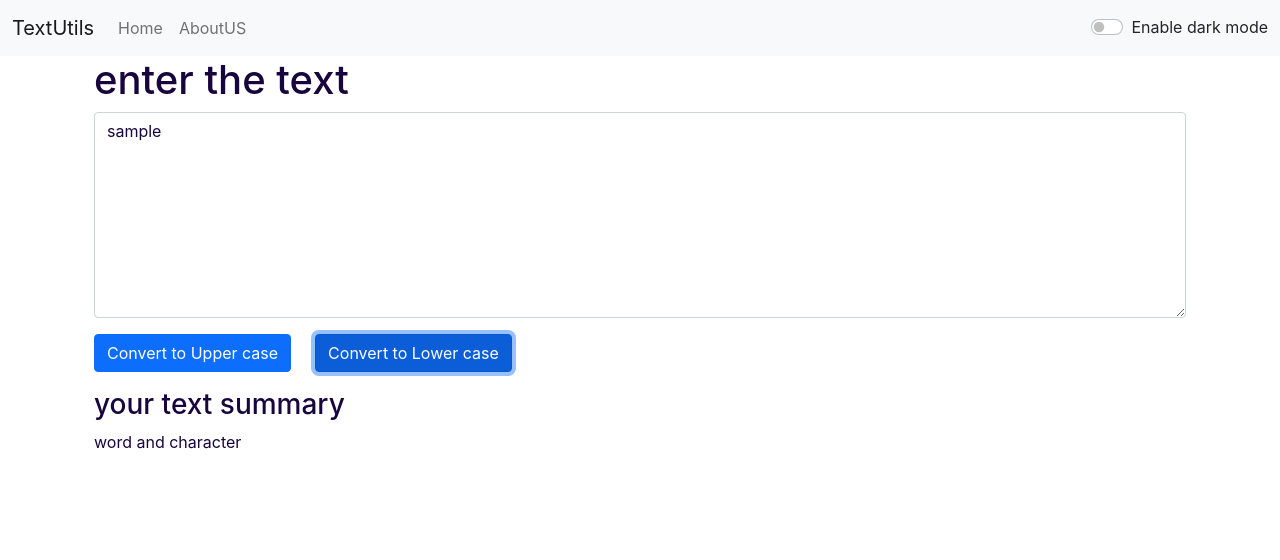
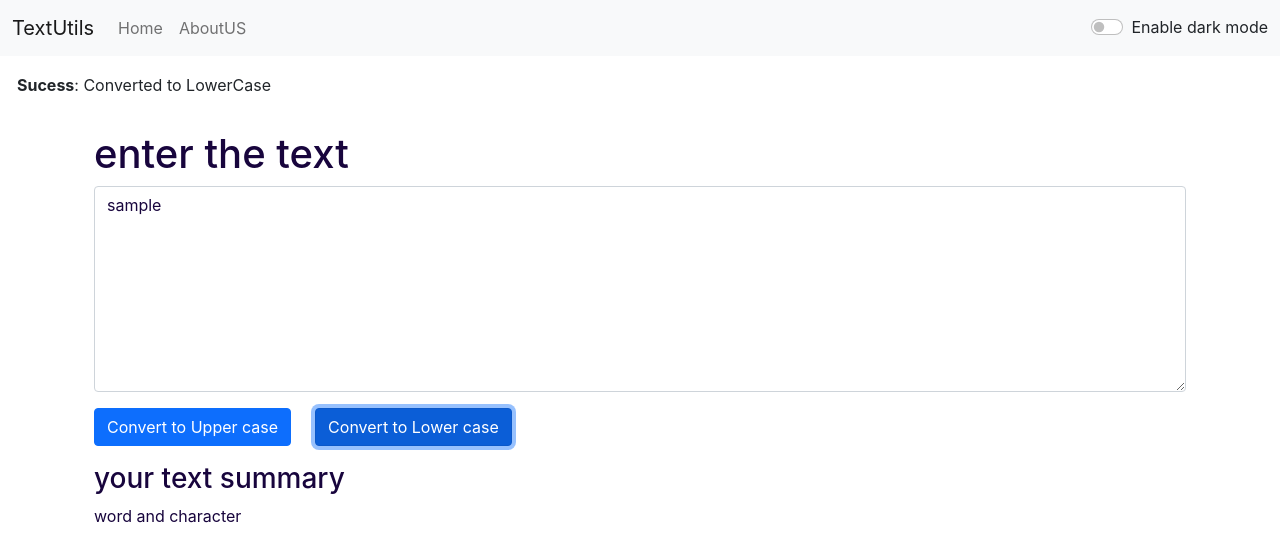
Before and after one commit to rudanijemin/React-js-, a React (Create React App) app: page / in a window 1280 px wide. Both pictures are taken after typing "Sample" into the empty fields and a click on the button "Convert to Lower case". Shown: the top 560 px of the page. Built offline with nearby package versions, Linux system fonts and the light colour scheme.

Commit message:
show alert

```diff
--- a/src/App.js
+++ b/src/App.js
@@ -3,30 +3,46 @@
 import './App.css';
 import TextForm from './components/TextForm';
 import React ,{ useState } from 'react';
+import Alert from './components/Alert';
 //import About from './components/About';
 
 
 
 function App() {
     const[mode,setMode] = useState('light');
+    const[alert,setAlert] = useState(null);
+
+    const showAlert=(massage,type)=>{
+      setAlert({
+        msg:massage,
+        type:type,
+      })
+      setTimeout(() => {
+        setAlert(null)
+      }, 3000);
+    }
 
     const toggleMode=()=>{
       if(mode === 'light'){
         setMode('dark');
         document.body.style.backgroundColor='#18053d';
         //document.body.style.backgroundColor
+        showAlert('dark mode has been enable','success');
       }
       else{
         setMode('light');
         document.body.style.backgroundColor='white';
+        showAlert('light mode has been enable','success');
 
       }
     }
   return (
    <>
     <Navbar title="TextUtils" aboutText="AboutUS" mode={mode} toggleMode={toggleMode}/>
+    <Alert alert={alert}/>
     <div className="container">
-      <TextForm heading="enter the text" mode={mode}></TextForm>
+
+      <TextForm heading="enter the text" mode={mode} showAlert={showAlert}></TextForm>
       {/* <About/> */}
 
     </div>
--- /dev/null
+++ b/src/components/Alert.js
@@ -0,0 +1,17 @@
+import React from 'react'
+
+export default function Alert(props) {
+  const capitalize =(word)=>{
+    const lower = word.toLowerCase();
+    return lower.charAt(0).toUpperCase()+lower.slice(1)
+  }
+
+  return (
+        props.alert &&<div className={`alert alert-${props.alert.type} alert-dismissible fade show`} role="alert">
+            <strong>{capitalize(props.alert.type)}</strong>: {props.alert.msg}
+
+
+        </div>
+
+  )
+}
--- a/src/components/TextForm.js
+++ b/src/components/TextForm.js
@@ -10,11 +10,14 @@
   const convertUpCase=()=>{
     let newText=text.toUpperCase();
     setText(newText)
+    props.showAlert('Converted to UpperCase','Sucess')
   }
 
   const convertLowCase=()=>{
     let newText=text.toLowerCase();
     setText(newText)
+    props.showAlert('Converted to LowerCase','Sucess')
+
   }
   const [text,setText] = useState();
 
```
